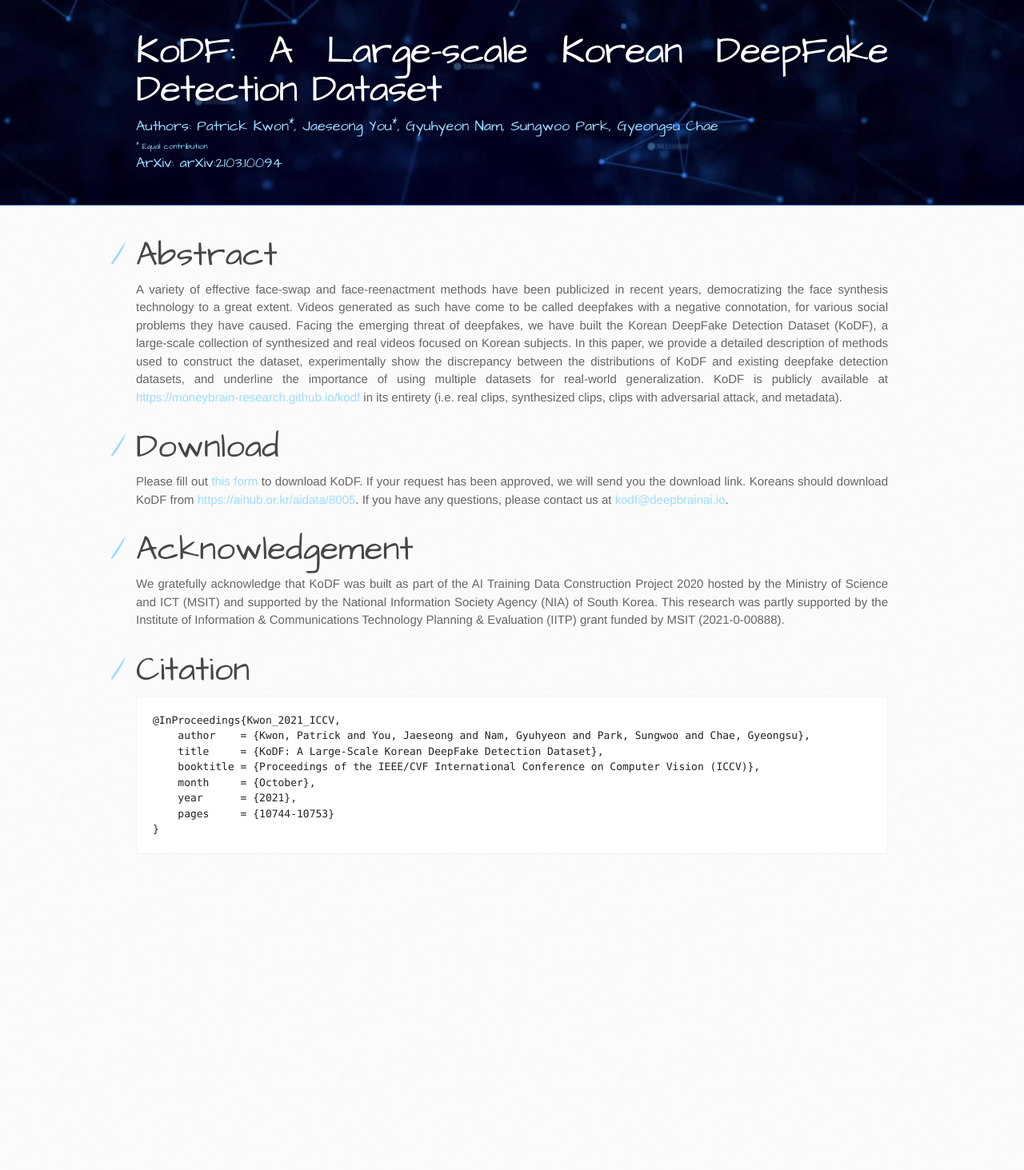
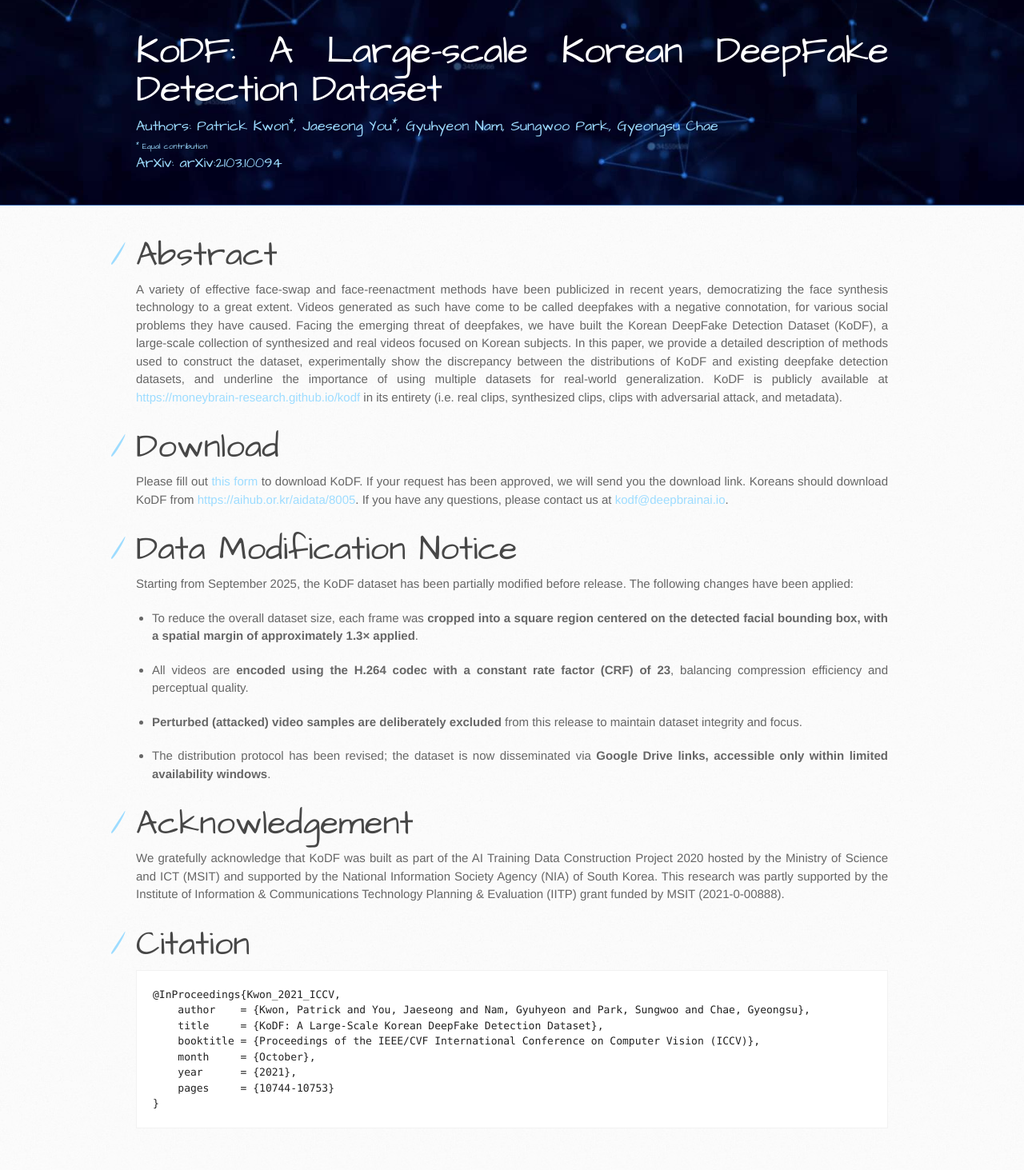
Before and after one commit to deepbrainai-research/kodf, a Jekyll site: the page built from index.md, in a window 1280 px wide. Shown: the whole page at 80% size. Built offline with Jekyll 4.4.1, drawn with Linux system fonts in a browser that asks for light colours; our own code applies the rules of GitHub Pages for plain Markdown files; before the commit the page ends 1120 px from its top, so only the background shows below that.

Commit message:
update: reduce data size and distribution protocol

```diff
--- a/index.md
+++ b/index.md
@@ -3,12 +3,28 @@ layout: default
 ---
 
 # Abstract
+
 A variety of effective face-swap and face-reenactment methods have been publicized in recent years, democratizing the face synthesis technology to a great extent. Videos generated as such have come to be called deepfakes with a negative connotation, for various social problems they have caused. Facing the emerging threat of deepfakes, we have built the Korean DeepFake Detection Dataset (KoDF), a large-scale collection of synthesized and real videos focused on Korean subjects. In this paper, we provide a detailed description of methods used to construct the dataset, experimentally show the discrepancy between the distributions of KoDF and existing deepfake detection datasets, and underline the importance of using multiple datasets for real-world generalization. KoDF is publicly available at [https://moneybrain-research.github.io/kodf](https://moneybrain-research.github.io/kodf) in its entirety (i.e. real clips, synthesized clips, clips with adversarial attack, and metadata).
 
 # Download
+
 Please fill out [this form](https://forms.gle/shMTScF3yBCiVnTe7) to download KoDF. If your request has been approved, we will send you the download link. Koreans should download KoDF from [https://aihub.or.kr/aidata/8005](https://aihub.or.kr/aidata/8005). If you have any questions, please contact us at [kodf@deepbrainai.io](mailto:kodf@deepbrainai.io).
 
+# Data Modification Notice
+
+Starting from September 2025, the KoDF dataset has been partially modified before release. The following changes have been applied:
+
+- To reduce the overall dataset size, each frame was **cropped into a square region centered on the detected facial bounding box, with a spatial margin of approximately 1.3× applied**.
+
+- All videos are **encoded using the H.264 codec with a constant rate factor (CRF) of 23**, balancing compression efficiency and perceptual quality.
+
+- **Perturbed (attacked) video samples are deliberately excluded** from this release to maintain dataset integrity and focus.
+
+- The distribution protocol has been revised; the dataset is now disseminated via **Google Drive links, accessible only within limited availability windows**.
+
+
 # Acknowledgement
+
 We gratefully acknowledge that KoDF was built as part of the AI Training Data Construction Project 2020 hosted by the Ministry of Science and ICT (MSIT) and supported by the National Information Society Agency (NIA) of South Korea. This research was partly supported by the Institute of Information & Communications Technology Planning & Evaluation (IITP) grant funded by MSIT (2021-0-00888).
 
 # Citation
```
Also changed, not shown: README.md.
